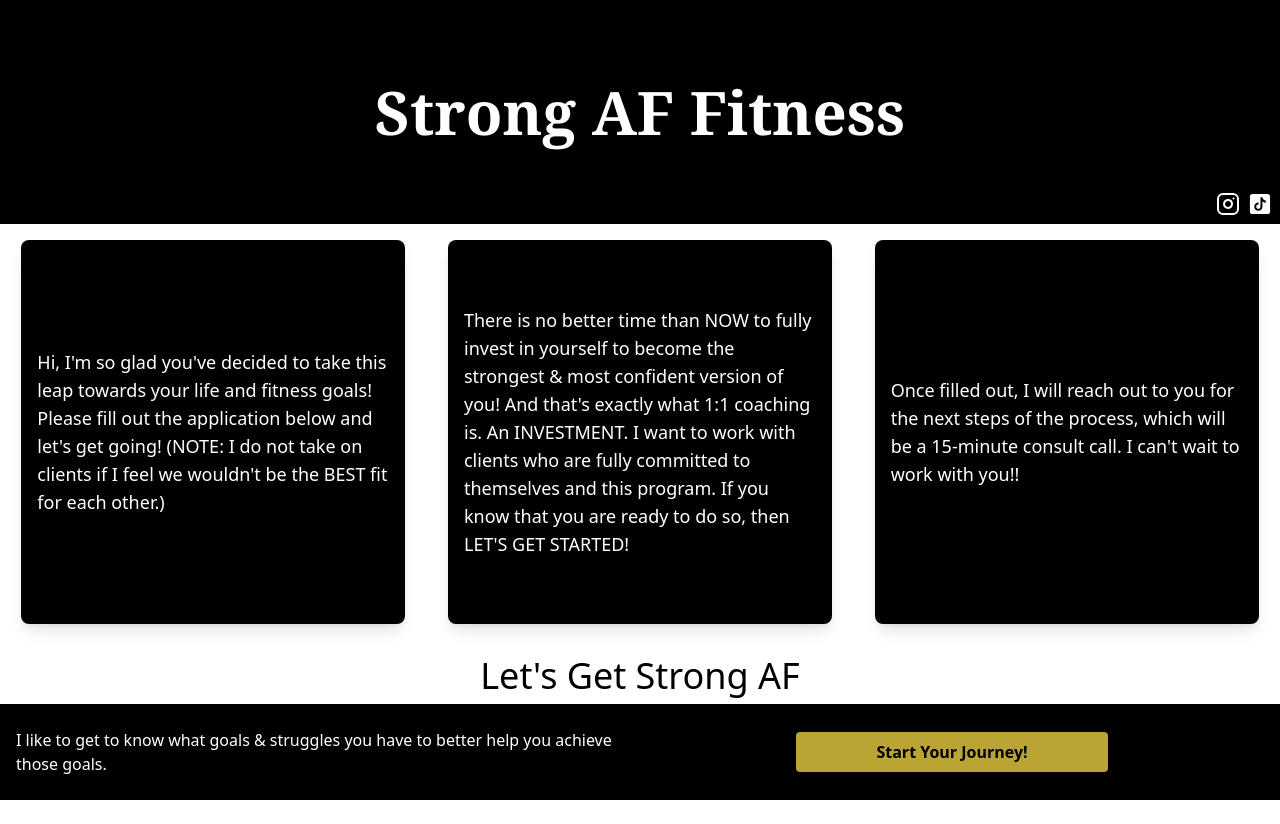
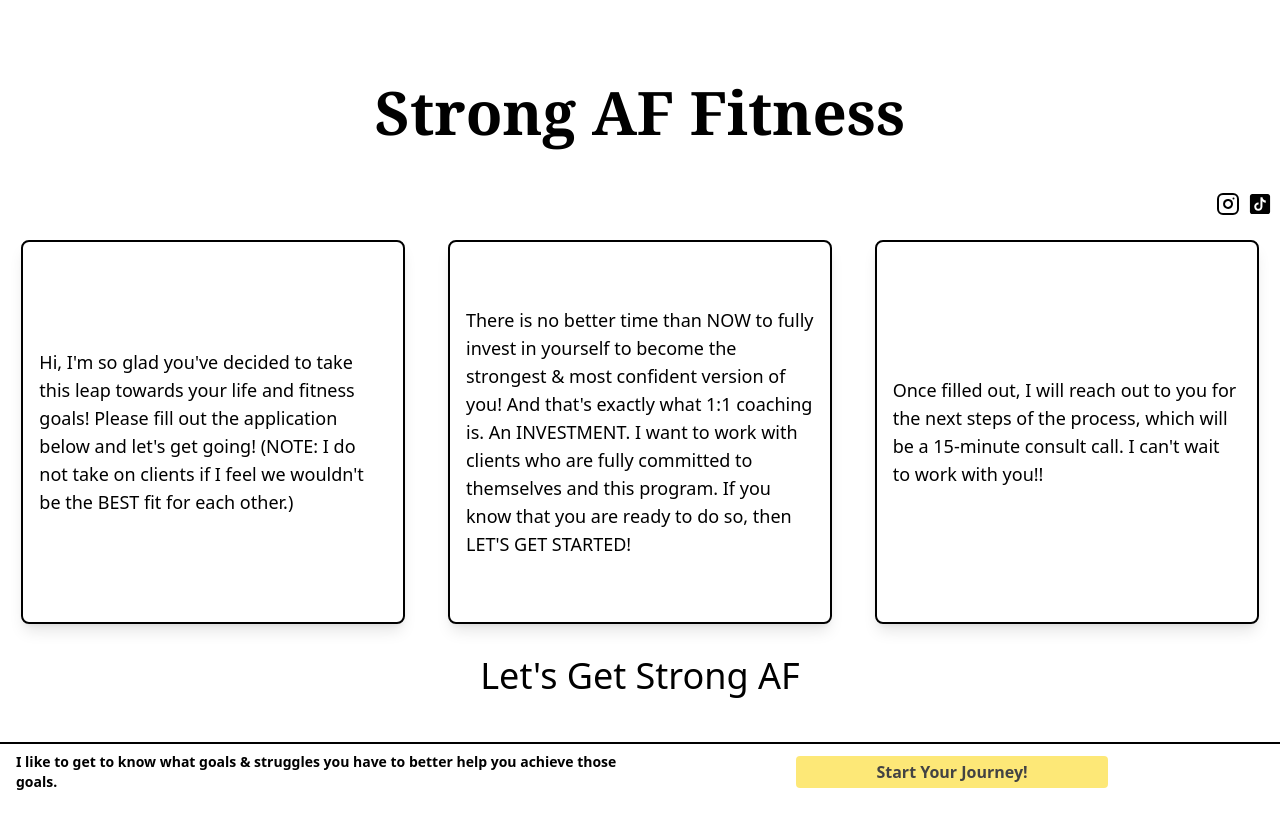
Before and after one commit to jgarcia4444/fit-body-bells, a React (Create React App) app: page / in a window 1280 px wide. Before the commit the page ends 800 px from the top, so only its background shows below. Built offline with nearby package versions, Linux system fonts and the light colour scheme.

Commit message:
Changed the home page to the opposites theme white dominant with black text.

```diff
--- a/src/Pages/Questionnaire/index.js
+++ b/src/Pages/Questionnaire/index.js
@@ -92,7 +92,7 @@ const Questionnaire = ({questions, submitQuestionnaire}) => {
     },[])
 
     return (
-        <div className="w-screen h-screen flex flex-col items-center justify-center bg-black text-white">
+        <div className="w-screen h-screen flex flex-col items-center justify-center">
             {formSubmitted === false ?
             (
                 <>
--- a/src/components/Home/About/index.js
+++ b/src/components/Home/About/index.js
@@ -11,8 +11,8 @@ const About = () => {
     const renderAboutSections = () => {
         return aboutInfo.map((aboutDetails) => {
             return (
-                <div className="bg-black px-4 py-2 w-96 h-96 overflow-y-auto shadow-lg rounded-lg flex flex-col items-center justify-center">
-                    <p className="text-white text-lg">{aboutDetails}</p>
+                <div className="px-4 py-2 w-96 h-96 overflow-y-auto shadow-lg rounded-lg flex flex-col items-center justify-center border-black border-2">
+                    <p className="text-lg ">{aboutDetails}</p>
                 </div>
             )
         })
@@ -21,8 +21,8 @@ const About = () => {
     return (
         <div className="flex flex-row flex-wrap items-center justify-around pt-4 pb-8">
             {renderAboutSections()}
-            <div className="w-full flex flex-row items-cente justify-center mt-8">
-                <p className="text-4xl">Let's Get Strong AF</p>
+            <div className="w-full flex flex-row items-center justify-center mt-8">
+                <p className="text-4xl mb-24">Let's Get Strong AF</p>
             </div>
         </div>
     )
--- a/src/components/Home/Header/index.js
+++ b/src/components/Home/Header/index.js
@@ -6,9 +6,9 @@ import Socials from '../../../shared/Socials';
 const Header = () => {
 
     return (
-        <div className="h-56 bg-black w-full flex flex-col justify-center relative">
+        <div className="h-56 w-full flex flex-col justify-center relative">
             <div className="w-full">
-                <h1 className="text-white text-6xl font-bold font-serif text-center">Strong AF Fitness</h1>
+                <h1 className="text-6xl font-bold font-serif text-center">Strong AF Fitness</h1>
             </div>
             <div className="w-1/4 absolute bottom-2 right-2">
                 <Socials />
--- a/src/components/Home/HomeBottomCTA/index.js
+++ b/src/components/Home/HomeBottomCTA/index.js
@@ -4,10 +4,11 @@ import QuestionnareCTA from '../../../shared/Buttons/QuestionnareCTA';
 
 const HomeBottomCTA = () => {
 
+
     return (
-        <div className="w-full py-6 px-4 bg-black flex flex-row justify-around items-center fixed bottom-0 left-0">
+        <div className="w-full py-2 px-4 flex flex-row justify-around items-center fixed bottom-0 left-0 bg-white border-black border-t-2">
             <div className="w-1/2">
-                <p className="text-white">I like to get to know what goals & struggles you have to better help you achieve those goals.</p>
+                <p className="text-sm font-bold">I like to get to know what goals & struggles you have to better help you achieve those goals.</p>
             </div>
             <div className="w-1/2 flex flex-col items-center">
                 <QuestionnareCTA />
--- a/src/shared/Buttons/QuestionnareCTA/index.js
+++ b/src/shared/Buttons/QuestionnareCTA/index.js
@@ -7,7 +7,7 @@ const QuestionnareCTA = () => {
 
     return (
 
-            <Link to="info-form" className="text-center font-bold w-1/2 py-2 rounded bg-yellow-300 hover:cursor-pointer transition-all duration-300 animate-pulse hover:animate-none hover:scale-105 hover:bg-yellow-400">
+            <Link to="info-form" className="text-center font-bold w-1/2 py-1 rounded bg-yellow-300 hover:cursor-pointer transition-all duration-300 animate-pulse hover:animate-none hover:scale-105 hover:bg-yellow-400">
                     Start Your Journey!
             </Link>
     )
--- a/src/shared/Socials/TikTokIcon/index.js
+++ b/src/shared/Socials/TikTokIcon/index.js
@@ -1,4 +1,4 @@
-const TikTokIcon = ({ color = "#ffffff" }) => {
+const TikTokIcon = ({ color = "#000" }) => {
     return (
       <svg
         fill={color}
--- a/src/shared/Socials/index.js
+++ b/src/shared/Socials/index.js
@@ -4,7 +4,7 @@ import TikTokIcon from './TikTokIcon';
 
 const Socials = () => {
 
-    const iconColor = "#fff";
+    const iconColor = "#000";
     const iconSize = 24;
 
     const iconClassName = "transition-all duration-300 hover:scale-110"
```
